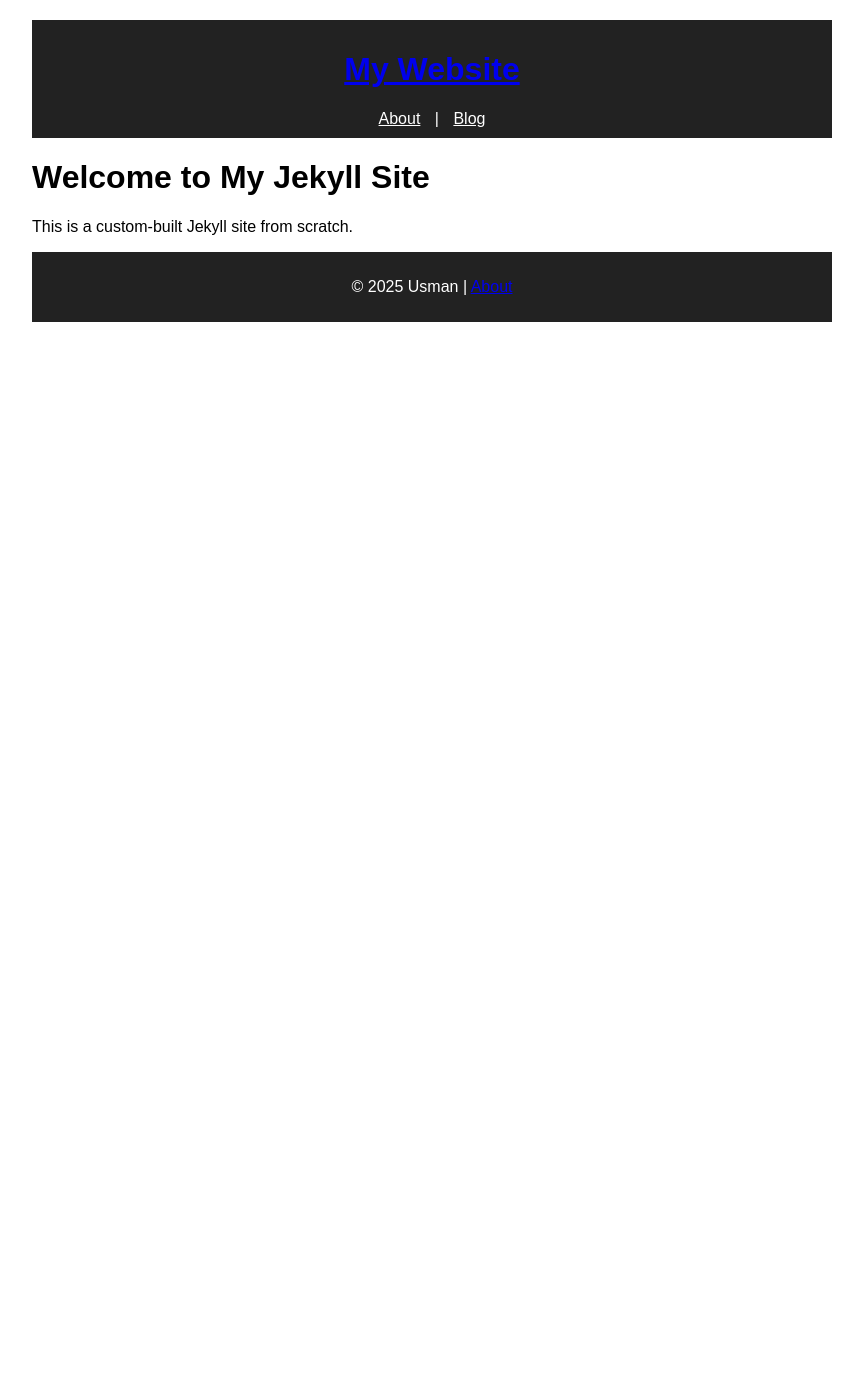
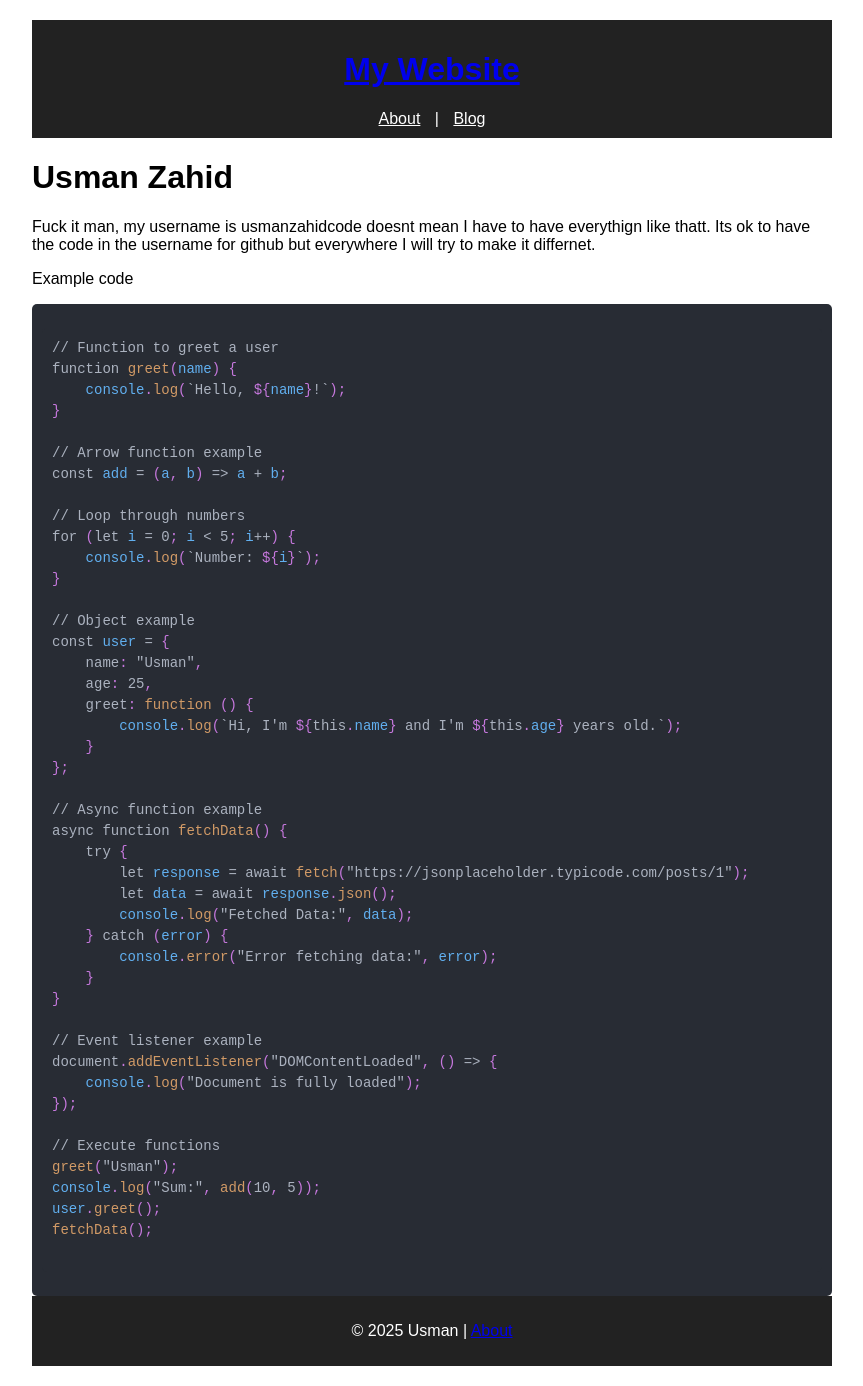
Before and after one commit to Usmanzahidcode/jekyll-test, a Jekyll site: the page built from index.md, in a window 1280 px wide. Shown: the whole page, without its empty margins (208-1071 px from the left). Built offline with Jekyll 4.4.1, drawn with Linux system fonts in a browser that asks for light colours; before the commit the page ends 900 px from its top, so only the background shows below that.

Commit message:
Checked out the code formatting done by jekyll.

````diff
--- a/assets/styles.css
+++ b/assets/styles.css
@@ -16,3 +16,28 @@ nav a {
     color: white;
     margin: 0 10px;
 }
+
+
+/* Code */
+
+/* Style the code block container */
+.highlight {
+    background: #282c34; /* Dark background */
+    border-radius: 5px;
+    padding: 10px;
+    overflow-x: auto;
+    font-family: 'Fira Code', monospace;
+}
+
+/* Style the actual code */
+.highlight pre {
+    color: #abb2bf; /* Light text */
+    font-size: 14px;
+    line-height: 1.5;
+}
+
+/* Style the keywords, strings, etc. */
+.highlight .nx { color: #61afef; } /* Variable names */
+.highlight .nf { color: #d19a66; } /* Functions */
+.highlight .s1 { color: #98c379; } /* Strings */
+.highlight .p  { color: #c678dd; } /* Punctuation */
--- a/index.html
+++ /dev/null
@@ -1,7 +0,0 @@
----
-layout: default
-title: Home
----
-
-<h1>Welcome to My Jekyll Site</h1>
-<p>This is a custom-built Jekyll site from scratch.</p>
--- /dev/null
+++ b/index.md
@@ -0,0 +1,57 @@
+---
+layout: default
+title: Home
+---
+
+# Usman Zahid
+Fuck it man, my username is usmanzahidcode doesnt mean I have to have everythign like thatt.
+Its ok to have the code in the username for github but everywhere I will try to make it differnet.
+
+Example code
+
+```js
+// Function to greet a user
+function greet(name) {
+    console.log(`Hello, ${name}!`);
+}
+
+// Arrow function example
+const add = (a, b) => a + b;
+
+// Loop through numbers
+for (let i = 0; i < 5; i++) {
+    console.log(`Number: ${i}`);
+}
+
+// Object example
+const user = {
+    name: "Usman",
+    age: 25,
+    greet: function () {
+        console.log(`Hi, I'm ${this.name} and I'm ${this.age} years old.`);
+    }
+};
+
+// Async function example
+async function fetchData() {
+    try {
+        let response = await fetch("https://jsonplaceholder.typicode.com/posts/1");
+        let data = await response.json();
+        console.log("Fetched Data:", data);
+    } catch (error) {
+        console.error("Error fetching data:", error);
+    }
+}
+
+// Event listener example
+document.addEventListener("DOMContentLoaded", () => {
+    console.log("Document is fully loaded");
+});
+
+// Execute functions
+greet("Usman");
+console.log("Sum:", add(10, 5));
+user.greet();
+fetchData();
+
+```
````
